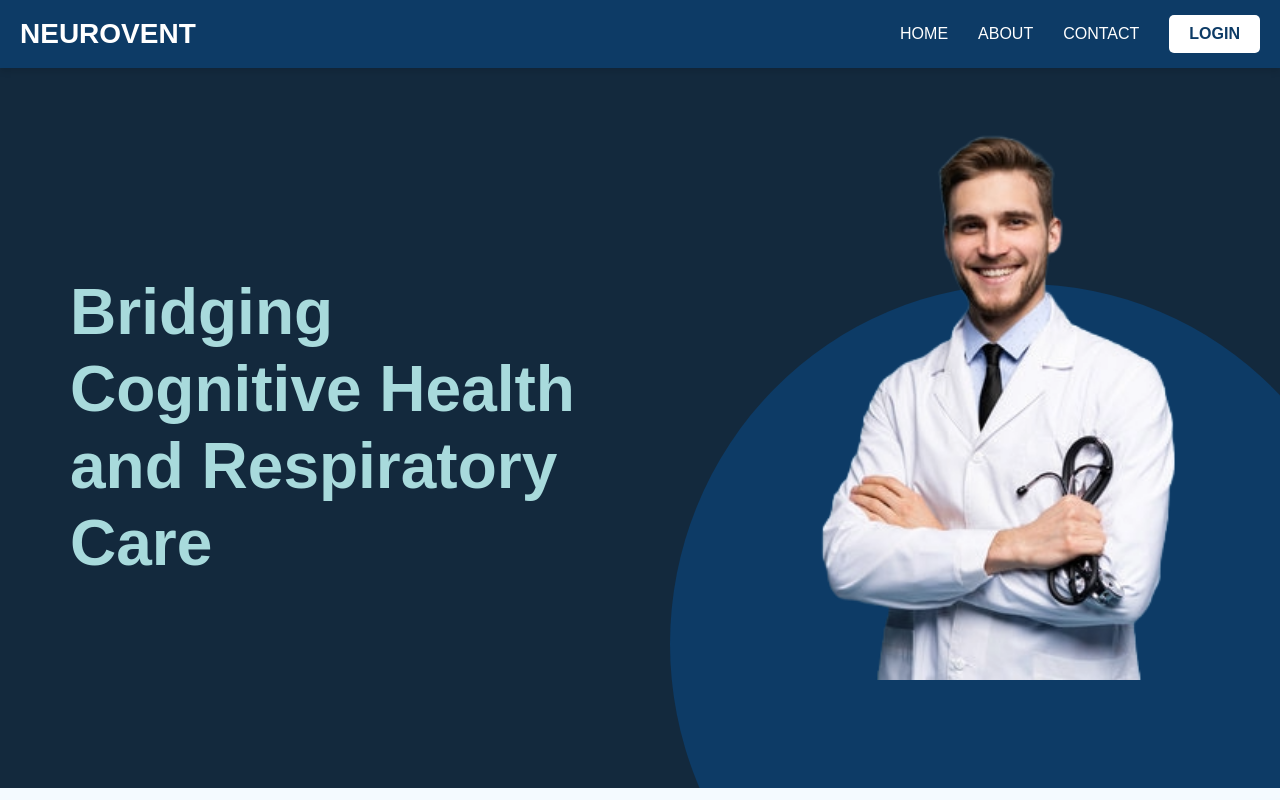
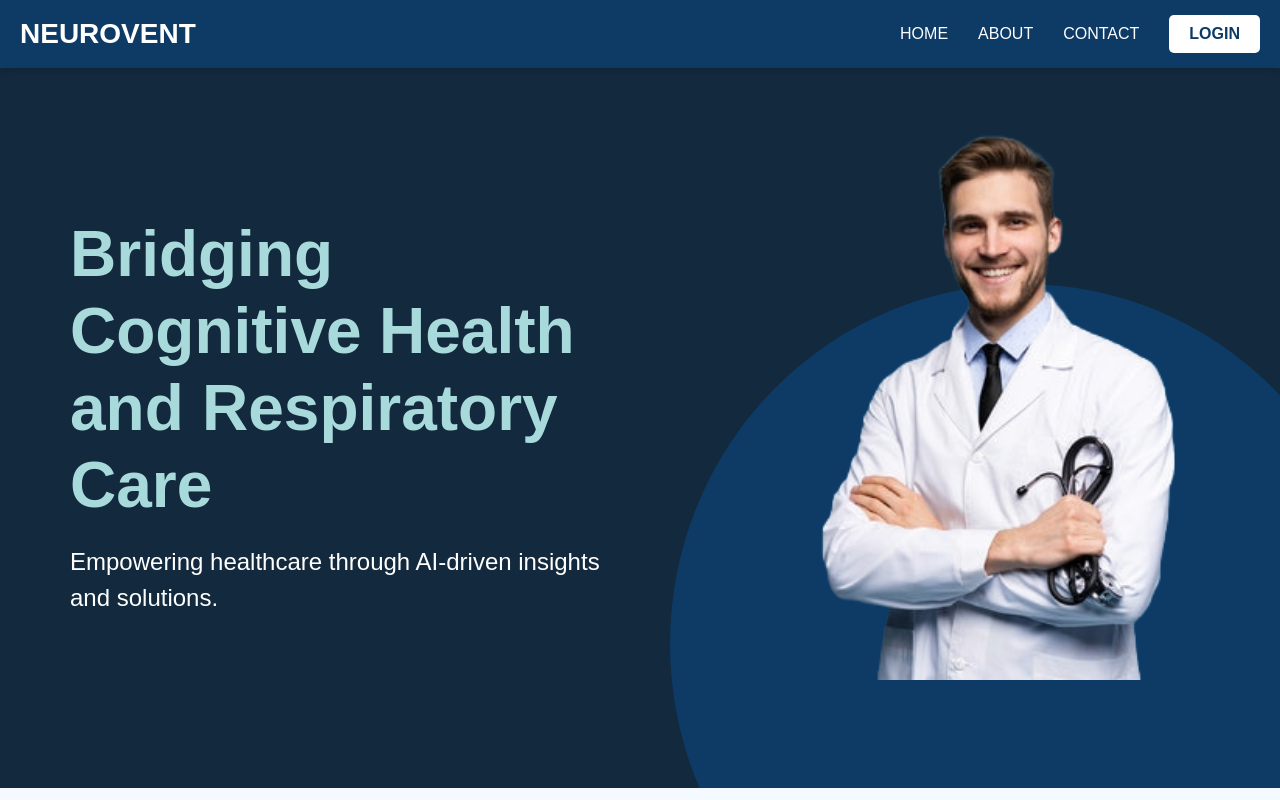
Before and after one commit to itzzsuj/NeuroVent, a React (Create React App) app: page / in a window 1280 px wide. Shown: the top 800 px of the page. Built offline with nearby package versions, Linux system fonts and the light colour scheme.

Commit message:
updated animation

```diff
--- a/package.json
+++ b/package.json
@@ -3,6 +3,7 @@
   "version": "0.1.0",
   "private": true,
   "dependencies": {
+    "@react-spring/web": "^9.7.5",
     "cra-template": "1.2.0",
     "react": "^19.0.0",
     "react-dom": "^19.0.0",
--- a/src/App.css
+++ b/src/App.css
@@ -205,6 +205,21 @@
     -5%
   ); /* Move the image up so the head appears outside the circle */
 }
+.hero-title {
+  font-size: 64px; /* Larger than h1 for emphasis */
+  font-weight: 700; /* Bold for impact */
+  color: #a8dadc; /* Light blue text for contrast */
+  line-height: 1.2; /* Line height for better readability */
+  margin: 0; /* Remove default margin */
+}
+
+.hero-subtext {
+  font-size: 24px;
+  color: #ffffff;
+  font-weight: 500;
+  line-height: 1.5;
+  margin-top: 20px;
+}
 
 /*ABOUT STYLING*/
 .about {
@@ -243,7 +258,7 @@
 
 .aboucontent p {
   flex: 1; /* Allow the paragraph to take up available space */
-  font-size: 16px; /* Bigger font size for better readability */
+  font-size: 20px; /* Bigger font size for better readability */
   line-height: 1.8; /* Add spacing between lines */
   margin: 0; /* Remove default margin */
   color: #0d3b66; /* Dark blue text */
@@ -555,6 +570,14 @@ button:hover {
     height: auto; /* Maintain aspect ratio */
   }
 
+  .hero-title {
+    font-size: 30px; /* Larger than h1 for emphasis */
+    font-weight: 700; /* Bold for impact */
+    color: #a8dadc; /* Light blue text for contrast */
+    line-height: 1.2; /* Line height for better readability */
+    margin: 0; /* Remove default margin */
+  }
+
   /* About Section */
   .aboucontent {
     flex-direction: column; /* Stack text and image vertically */
--- /dev/null
+++ b/src/components/BlurText.jsx
@@ -0,0 +1,92 @@
+import { useRef, useEffect, useState } from 'react';
+import { useSprings, animated } from '@react-spring/web';
+
+const BlurText = ({
+  text = '',
+  delay = 200,
+  className = '',
+  animateBy = 'words', // 'words' or 'letters'
+  direction = 'top', // 'top' or 'bottom'
+  threshold = 0.1,
+  rootMargin = '0px',
+  animationFrom,
+  animationTo,
+  easing = 'easeOutCubic',
+  onAnimationComplete,
+}) => {
+  const elements = animateBy === 'words' ? text.split(' ') : text.split('');
+  const [inView, setInView] = useState(false);
+  const ref = useRef();
+  const animatedCount = useRef(0);
+
+  // Default animations based on direction
+  const defaultFrom =
+    direction === 'top'
+      ? { filter: 'blur(10px)', opacity: 0, transform: 'translate3d(0,-50px,0)' }
+      : { filter: 'blur(10px)', opacity: 0, transform: 'translate3d(0,50px,0)' };
+
+  const defaultTo = [
+    {
+      filter: 'blur(5px)',
+      opacity: 0.5,
+      transform: direction === 'top' ? 'translate3d(0,5px,0)' : 'translate3d(0,-5px,0)',
+    },
+    { filter: 'blur(0px)', opacity: 1, transform: 'translate3d(0,0,0)' },
+  ];
+
+  useEffect(() => {
+    const observer = new IntersectionObserver(
+      ([entry]) => {
+        if (entry.isIntersecting) {
+          setInView(true);
+          observer.unobserve(ref.current);
+        }
+      },
+      { threshold, rootMargin }
+    );
+
+    observer.observe(ref.current);
+
+    return () => observer.disconnect();
+  }, [threshold, rootMargin]);
+
+  const springs = useSprings(
+    elements.length,
+    elements.map((_, i) => ({
+      from: animationFrom || defaultFrom,
+      to: inView
+        ? async (next) => {
+            for (const step of animationTo || defaultTo) {
+              await next(step);
+            }
+            animatedCount.current += 1;
+            if (animatedCount.current === elements.length && onAnimationComplete) {
+              onAnimationComplete();
+            }
+          }
+        : animationFrom || defaultFrom,
+      delay: i * delay,
+      config: { easing },
+    }))
+  );
+
+  return (
+    <p ref={ref} className={`blur-text ${className} text-green-700 text-5xl font-extrabold`}>
+      {springs.map((props, index) => (
+        <animated.span
+          key={index}
+          style={{
+            ...props,
+            display: 'inline-block',
+            willChange: 'transform, filter, opacity',
+          }}
+        >
+          {elements[index] === ' ' ? ' ' : elements[index]}
+          {animateBy === 'words' && index < elements.length - 1 && ' '}
+        </animated.span>
+      ))}
+    </p>
+  );
+};
+
+export default BlurText;
--- a/src/landing/Hero.jsx
+++ b/src/landing/Hero.jsx
@@ -1,15 +1,38 @@
-import one from '../assets/doctor.png'
-function Hero(){
-    return(
+import one from '../assets/doctor.png';
+import BlurText from '../components/BlurText';
+
+const handleAnimationComplete = () => {
+    console.log('Animation completed!');
+};
+
+function Hero() {
+    return (
         <div className="hero">
-            <div className='herocontent'>
-                <h2>Bridging Cognitive Health and Respiratory Care</h2>
+            {/* Hero Text Section */}
+            <div className="herocontent">
+                <BlurText
+                    text="Bridging Cognitive Health and Respiratory Care"
+                    delay={150}
+                    animateBy="words"
+                    direction="top"
+                    onAnimationComplete={handleAnimationComplete}
+                    className="hero-title"
+                />
+                <p className="hero-subtext">
+                    Empowering healthcare through AI-driven insights and solutions.
+                </p>
             </div>
+
+            {/* Hero Image Section */}
             <div className="heroimg">
-                <img src={one} alt='doctor'></img>
+                <img
+                    src={one}
+                    alt="doctor"
+                    className="hero-image"
+                />
             </div>
         </div>
-    )
+    );
+}
 
-}
-export default Hero
+export default Hero;
```
Also changed, not shown: 1 other file (tests, documents, lock files or other folders).
